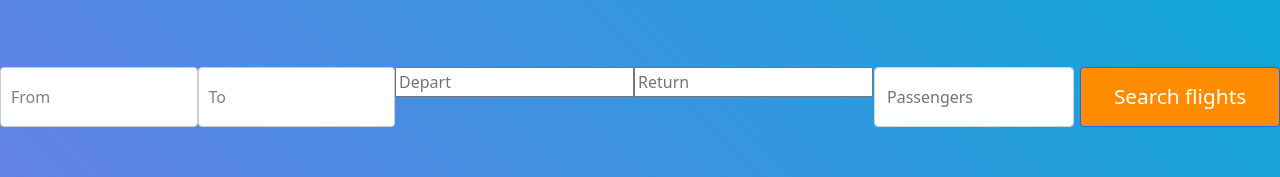
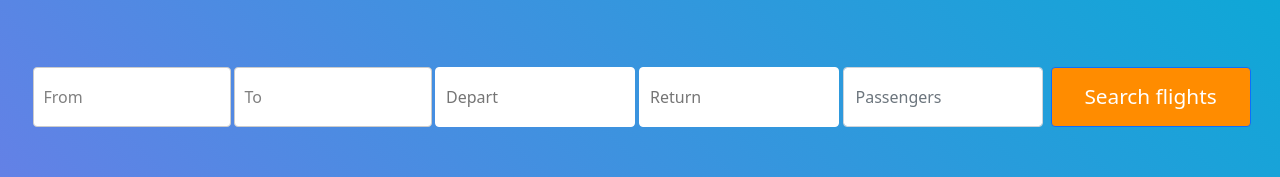
Before and after one commit to volosher/myairlines, a React (Create React App) app: page / in a window 1280 px wide. Shown: the part 247-424 px from the top of the page. Built offline with nearby package versions, Linux system fonts and the light colour scheme; no server answers.

Commit message:
fix styles og inputs in TicketSearchBar

```diff
--- a/src/components/SearchInput/DateInput/DateInput.scss
+++ b/src/components/SearchInput/DateInput/DateInput.scss
@@ -0,0 +1,9 @@
+.react-datepicker__input-container input {
+    width: 200px;
+    height: 60px;
+    color:black;
+    border-radius: 4px;
+    padding-left: 10px;
+    margin-right: 1px;
+    border: 1px solid white;
+}
--- a/src/components/SearchInput/DateInput/DateInput.tsx
+++ b/src/components/SearchInput/DateInput/DateInput.tsx
@@ -14,7 +14,7 @@ interface IProps {
 }
 
 export const DateInput:React.FC<IProps> = ({ selected, handleChange, placeholder }:IProps) => (
-  <div>
+  <div className="input-date">
     <DatePicker
       placeholderText={placeholder}
       selected={selected}
--- a/src/components/TicketsSearchBar/TicketsSearchBar.scss
+++ b/src/components/TicketsSearchBar/TicketsSearchBar.scss
@@ -3,4 +3,9 @@
   flex-direction: row;
   justify-content: center;
   padding-top: 50px;
+
 }
+
+.search-bar div {
+  margin-left: 1px;
+}
--- a/src/components/UI/input/Input.scss
+++ b/src/components/UI/input/Input.scss
@@ -5,5 +5,5 @@ height: 60px;
 }
 
 .search-bar__item {
-  padding: 0 1px;
+  padding: 0 2px;
 }
```
